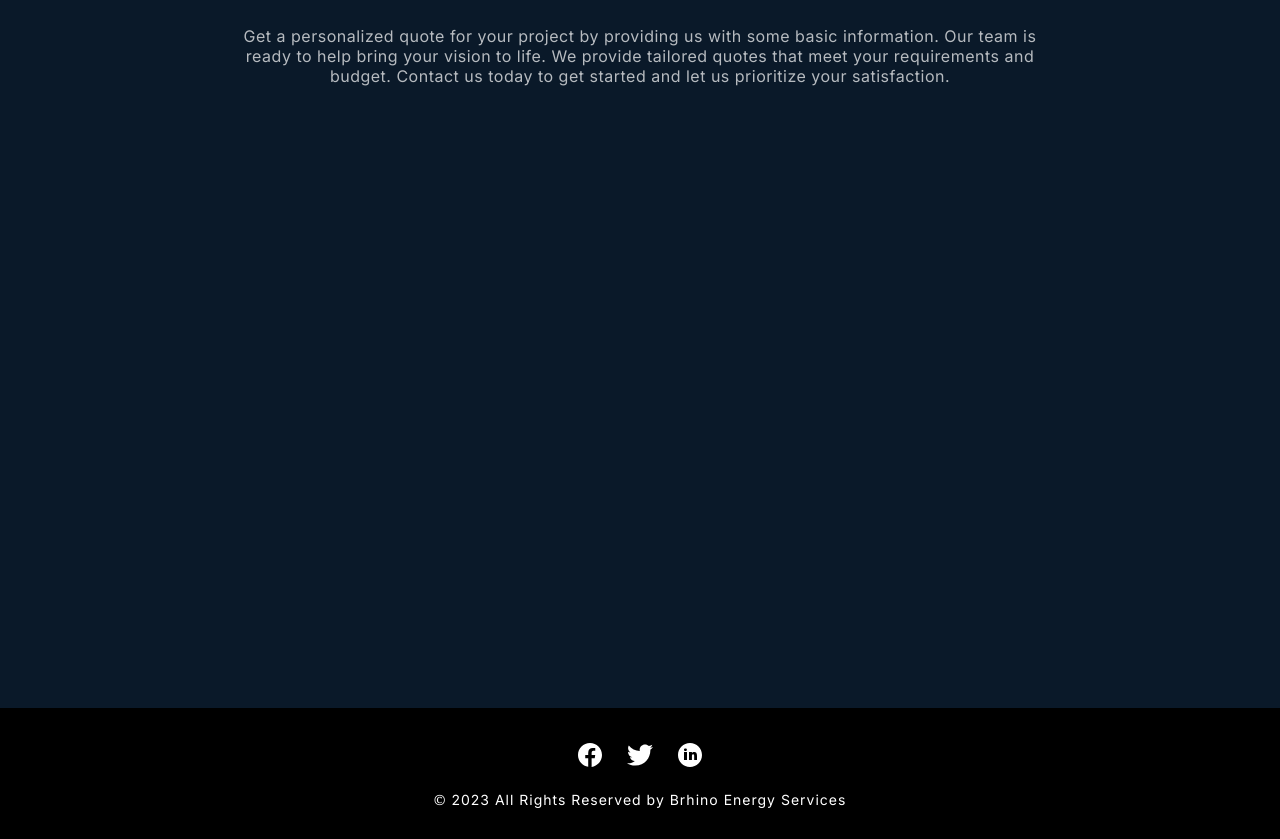
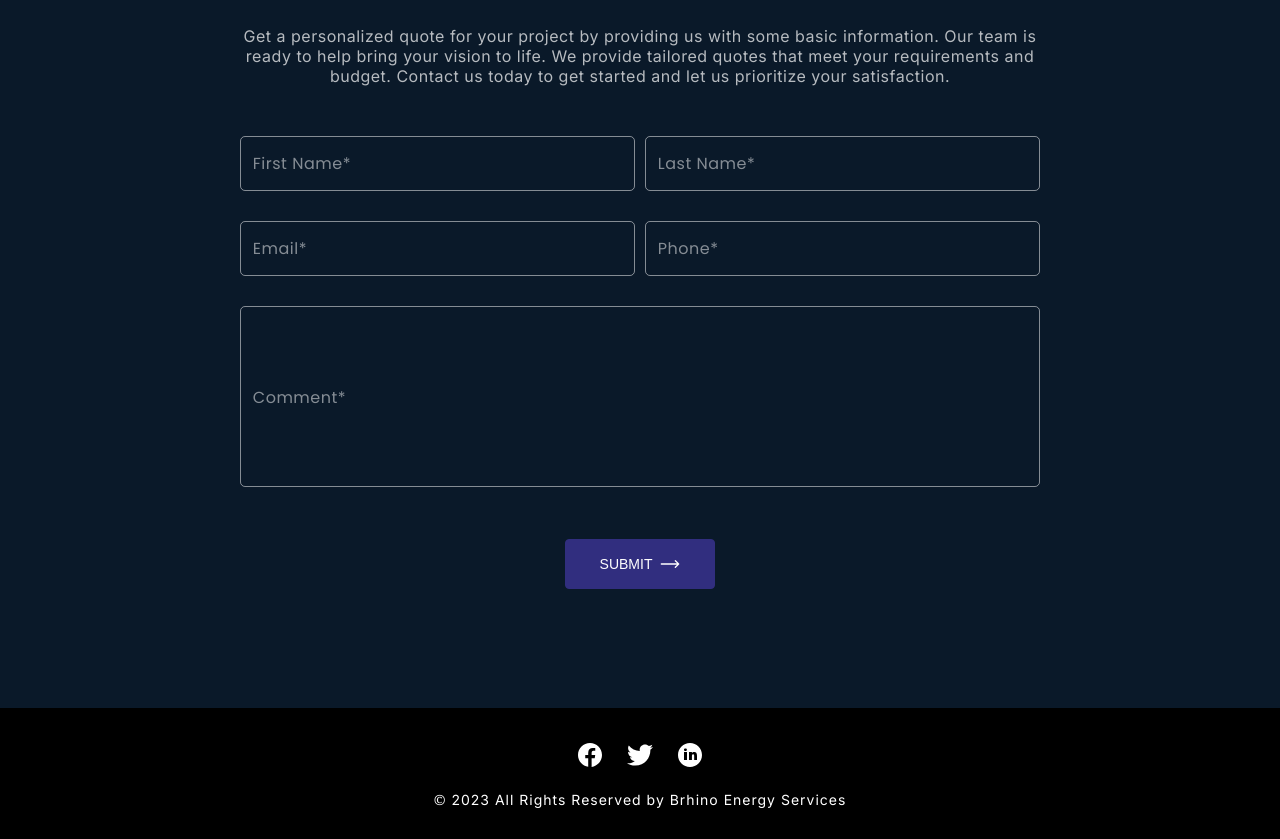
Before and after one commit to RaktimParasar/brhino-energy, a Next.js app: page / in a window 1280 px wide. Shown: the part 5120-5959 px from the top of the page. Built offline with nearby package versions, Linux system fonts and the light colour scheme.

Commit message:
added form UI 🦎

```diff
--- a/app/components/Icons/Icons.tsx
+++ b/app/components/Icons/Icons.tsx
@@ -106,4 +106,36 @@ const Linkedin: React.FC<IconProps> = ({ color }) => {
    );
 };
 
-export { Address, Email, Copy, Phone, Facebook, Twitter, Linkedin };
+const ArrowRight: React.FC<IconProps> = ({ color }) => {
+   return (
+      <svg
+         xmlns="http://www.w3.org/2000/svg"
+         x="0px"
+         y="0px"
+         width="30"
+         height="30"
+         viewBox="0 0 30 30"
+         fill={color}
+      >
+         <path d="M 22.990234 8.9902344 A 1.0001 1.0001 0 0 0 22.292969 10.707031 L 25.585938 14 L 2 14 A 1.0001 1.0001 0 1 0 2 16 L 25.585938 16 L 22.292969 19.292969 A 1.0001 1.0001 0 1 0 23.707031 20.707031 L 28.619141 15.794922 A 1.0001 1.0001 0 0 0 28.623047 14.207031 A 1.0001 1.0001 0 0 0 28.617188 14.203125 L 23.707031 9.2929688 A 1.0001 1.0001 0 0 0 22.990234 8.9902344 z"></path>
+      </svg>
+   );
+};
+
+const Tick: React.FC<IconProps> = ({ color }) => {
+   return (
+      <svg
+         xmlns="http://www.w3.org/2000/svg"
+         x="0px"
+         y="0px"
+         width="50"
+         height="50"
+         viewBox="0 0 24 24"
+         fill={color}
+      >
+         <path fill="none" stroke="#000" stroke-miterlimit="10" stroke-width="2" d="M21 6L9 18 4 13"></path>
+      </svg>
+   );
+};
+
+export { Address, Email, Copy, Phone, Facebook, Twitter, Linkedin, ArrowRight, Tick };
--- a/app/components/QuoteForm/QuoteForm.module.css
+++ b/app/components/QuoteForm/QuoteForm.module.css
@@ -26,3 +26,44 @@
    justify-content: space-between;
    gap: 10px;
 }
+
+.form_wrapper > button {
+   outline: none;
+   cursor: pointer;
+   display: flex;
+   flex-direction: row;
+   justify-content: center;
+   align-items: center;
+   padding: 10px;
+   gap: 8px;
+   width: 150px;
+   height: 50px;
+   border-radius: 4px;
+   border: 1px solid var(--secondary-indigo);
+   background-color: var(--secondary-indigo);
+   color: var(--primary-white);
+   font-size: 14px;
+   line-height: 20px;
+   text-transform: uppercase;
+   font-weight: 400;
+   transition: var(--transition-ease);
+   white-space: nowrap;
+}
+
+.form_wrapper button > svg {
+   width: 20px;
+   height: 20px;
+}
+
+.form_wrapper > button:hover {
+   opacity: 0.8;
+   letter-spacing: 1px;
+}
+
+.form_wrapper > button:active {
+   transform: scale(0.9);
+}
+
+.form_wrapper > button[data-submit="true"] {
+   background-color: #16a34a;
+}
--- a/app/components/QuoteForm/QuoteForm.tsx
+++ b/app/components/QuoteForm/QuoteForm.tsx
@@ -1,67 +1,108 @@
 import { useState, useEffect } from "react";
+
+import { ArrowRight, Tick } from "@components/Icons/Icons";
+import TextField from "@components/TextField/TextField";
 
 import styles from "./QuoteForm.module.css";
 
 interface QuoteFormProps {}
 
-const QuoteForm: React.FC<QuoteFormProps> = () => {
+type FormState = {
+   firstName: string;
+   lastName: string;
+   email: string;
+   phone: string;
+   comment: string;
+};
+
+const QuoteForm: React.FC<QuoteFormProps> = (): JSX.Element => {
+   const [guestQuoteData, setGuestQuoteData] = useState<FormState>({
+      firstName: "",
+      lastName: "",
+      email: "",
+      phone: "",
+      comment: "",
+   });
+
+   const [isSubmitted, setIsSubmitted] = useState<boolean>(false);
+
+   const { email, phone, firstName, lastName, comment } = guestQuoteData;
+
+   const handleInputChange = (
+      e: React.ChangeEvent<HTMLInputElement> | React.ChangeEvent<HTMLTextAreaElement>
+   ) => {
+      const {
+         target: { name, value },
+      } = e;
+      setGuestQuoteData((guestQuoteData) => ({ ...guestQuoteData, [name]: value }));
+   };
+
+   const handleClear = () => {
+      setGuestQuoteData({
+         firstName: "",
+         lastName: "",
+         email: "",
+         phone: "",
+         comment: "",
+      });
+   };
+
+   const handleOnSubmit = () => {
+      console.log(guestQuoteData);
+      handleClear && handleClear();
+   };
+
    return (
       <div className={styles.form_wrapper}>
          <div className={styles.form_box}>
             <div>
-               {/* <TextField
-                  id="outlined-basic"
+               <TextField
                   label="First Name"
-                  variant="outlined"
-                  required
-                  error={false}
-                  helperText=""
-                  fullWidth
-               /> */}
-               {/* <TextField
-                  id="outlined-basic"
+                  type="text"
+                  error="hello"
+                  name="firstName"
+                  value={firstName}
+                  onChange={(e) => handleInputChange(e)}
+               />
+               <TextField
                   label="Last Name"
-                  variant="outlined"
-                  required
-                  error={false}
-                  helperText=""
-                  fullWidth
-               /> */}
+                  type="text"
+                  name="lastName"
+                  value={lastName}
+                  onChange={(e) => handleInputChange(e)}
+               />
             </div>
             <div>
-               {/* <TextField
-                  id="outlined-basic"
+               <TextField
                   label="Email"
-                  variant="outlined"
-                  required
-                  error={false}
-                  helperText=""
-                  fullWidth
+                  type="email"
+                  name="email"
+                  value={email}
+                  onChange={(e) => handleInputChange(e)}
                />
                <TextField
-                  id="outlined-basic"
                   label="Phone"
-                  variant="outlined"
-                  required
-                  error={false}
-                  helperText=""
-                  fullWidth
-               /> */}
+                  type="tel"
+                  name="phone"
+                  value={phone}
+                  onChange={(e) => handleInputChange(e)}
+               />
             </div>
             <div>
-               {/* <TextField
-                  id="outlined-multiline-static"
+               <TextField
                   label="Comment"
-                  variant="outlined"
+                  type="text"
                   multiline
-                  minRows={5}
-                  required
-                  error={false}
-                  helperText=""
-                  fullWidth
-               /> */}
+                  maxRows={7}
+                  name="comment"
+                  value={comment}
+                  onChange={(e) => handleInputChange(e)}
+               />
             </div>
          </div>
+         <button data-submit="false" onClick={handleOnSubmit}>
+            Submit <ArrowRight color={"var(--primary-white)"} />
+         </button>
       </div>
    );
 };
--- /dev/null
+++ b/app/components/TextField/TextField.module.css
@@ -0,0 +1,56 @@
+.text_field_root {
+   position: relative;
+   width: 100%;
+}
+
+.text_field_root label {
+   position: absolute;
+   font-size: 1rem;
+   left: 0;
+   top: 50%;
+   transform: translateY(-50%);
+   background-color: #0a1929;
+   color: rgba(255, 255, 255, 0.5);
+   padding: 0 0.3rem;
+   margin: 0 0.5rem;
+   transition: 0.2s ease-out;
+   transform-origin: left top;
+   pointer-events: none;
+   letter-spacing: 0.5px;
+}
+
+.text_field_root input,
+.text_field_root textarea {
+   width: 100%;
+   font-size: 14px;
+   outline: none;
+   border: 1px solid rgba(255, 255, 255, 0.5);
+   border-radius: 5px;
+   padding: 1rem 0.7rem;
+   color: rgba(255, 255, 255, 0.8);
+   transition: 0.1s ease-out;
+   background-color: transparent;
+}
+
+.text_field_root textarea {
+   resize: none;
+}
+
+.text_field_root input:focus,
+.text_field_root textarea:focus {
+   border-color: #6200ee;
+}
+
+.text_field_root input:focus + label,
+.text_field_root textarea:focus + label {
+   color: #6200ee;
+   background-color: #0a1929;
+   top: 0;
+   transform: translateY(-50%) scale(0.9);
+}
+
+.text_field_root input:not(:placeholder-shown) + label,
+.text_field_root textarea:not(:placeholder-shown) + label {
+   top: 0;
+   transform: translateY(-50%) scale(0.9);
+}
--- /dev/null
+++ b/app/components/TextField/TextField.tsx
@@ -0,0 +1,72 @@
+import { useState } from "react";
+
+import { Poppins } from "@next/font/google";
+
+import styles from "./TextField.module.css";
+
+const poppins = Poppins({
+   subsets: ["latin"],
+   weight: ["400", "600"],
+});
+
+interface TextFieldProps {
+   label?: string;
+   type?: React.HTMLInputTypeAttribute;
+   multiline?: boolean;
+   maxRows?: number;
+   error?: string;
+   name?: string;
+   value?: string | number;
+   onChange?: (e: React.ChangeEvent<HTMLInputElement> | React.ChangeEvent<HTMLTextAreaElement>) => void;
+}
+
+const TextField: React.FC<TextFieldProps> = ({
+   label,
+   type = "text",
+   multiline,
+   maxRows,
+   name,
+   value,
+   onChange,
+}): JSX.Element => {
+   const handleInputChange = (
+      e: React.ChangeEvent<HTMLInputElement> | React.ChangeEvent<HTMLTextAreaElement>
+   ) => {
+      onChange && onChange(e);
+   };
+   return (
+      <div className={styles.text_field_root}>
+         {multiline ? (
+            <>
+               <textarea
+                  placeholder=" "
+                  autoComplete="off"
+                  rows={maxRows}
+                  required
+                  name={name}
+                  value={value}
+                  onChange={handleInputChange}
+                  className={poppins.className}
+               />
+               <label className={poppins.className}>{label}*</label>
+            </>
+         ) : (
+            <>
+               <input
+                  placeholder=" "
+                  autoComplete="off"
+                  type={type}
+                  required
+                  name={name}
+                  value={value}
+                  onChange={handleInputChange}
+                  className={poppins.className}
+               />
+               <label className={poppins.className}>{label}*</label>
+            </>
+         )}
+      </div>
+   );
+};
+
+export default TextField;
--- a/styles/globals.css
+++ b/styles/globals.css
@@ -146,6 +146,14 @@ table {
    border-spacing: 0;
 }
 
+input:-webkit-autofill,
+input:-webkit-autofill:hover,
+input:-webkit-autofill:focus,
+input:-webkit-autofill:active {
+   -webkit-box-shadow: 0 0 0 30px #0a1929 inset !important;
+   -webkit-text-fill-color: rgba(255, 255, 255, 0.8) !important;
+}
+
 /* react-slick slider styles */
 
 .slick-dots .slick-active > div {
```
